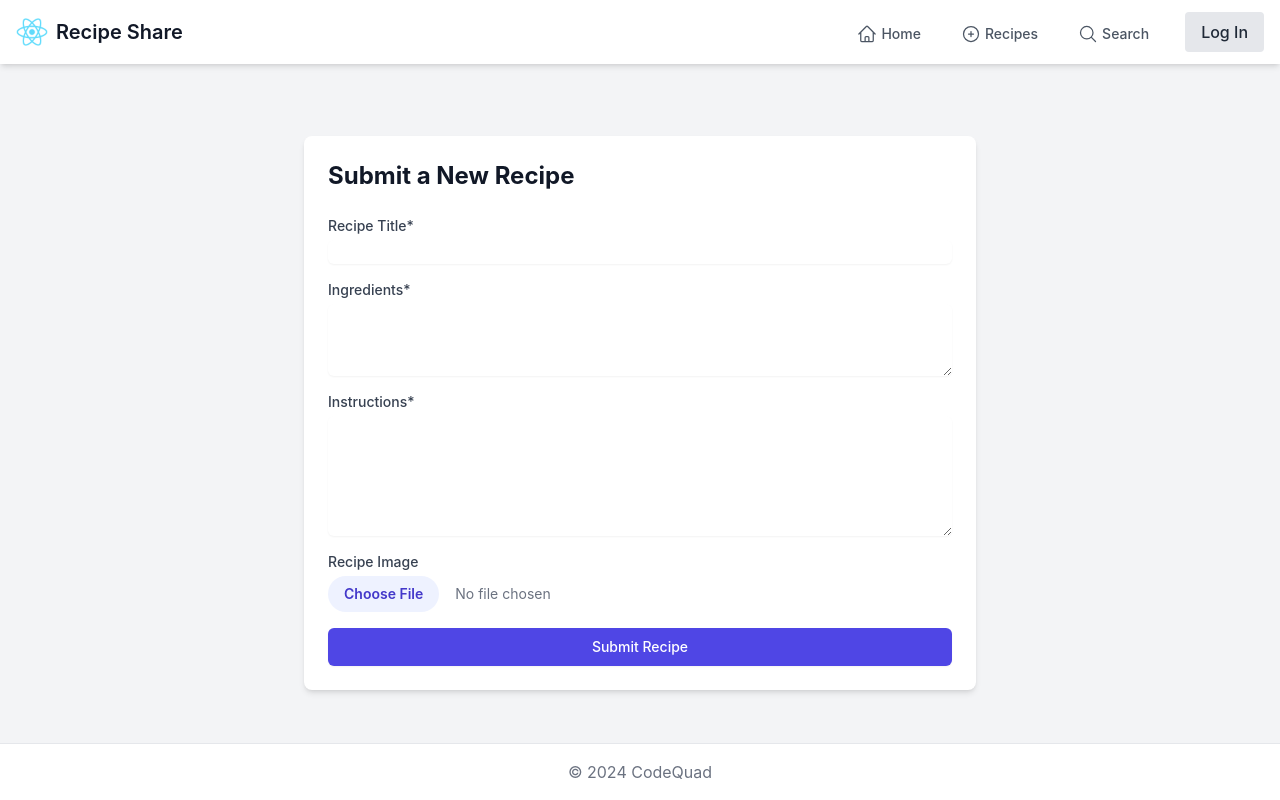
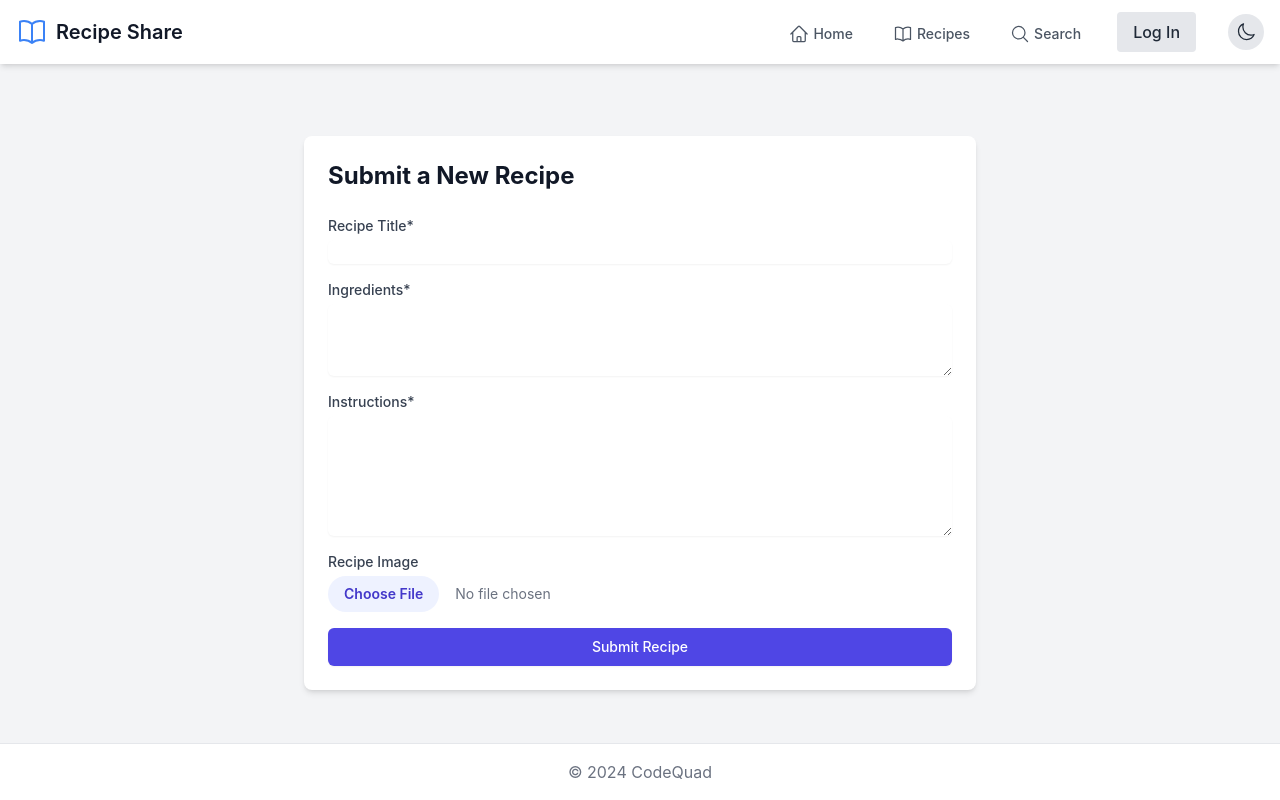
Before and after one commit to ritaban06/recipe-sharing-platform, a React (Create React App) app: page /submit in a window 1280 px wide. Built offline with nearby package versions, Linux system fonts and the light colour scheme.

Commit message:
temp dark mode

```diff
--- a/src/App.js
+++ b/src/App.js
@@ -1,7 +1,8 @@
 import React, { useState, useEffect } from 'react';
 import { BrowserRouter, Route, Routes, Link, useNavigate } from 'react-router-dom';
-import { HomeIcon, PlusCircleIcon, MagnifyingGlassIcon, XMarkIcon, Bars3Icon } from '@heroicons/react/24/outline';
+import { HomeIcon, BookOpenIcon, PlusCircleIcon, MagnifyingGlassIcon, XMarkIcon, Bars3Icon } from '@heroicons/react/24/outline';
 import { ThemeProvider } from './contexts/ThemeContext';
+import ThemeToggle from './components/ThemeToggle';
 import RecipeList from './components/RecipeList';
 import RecipeSubmission from './components/RecipeSubmission';
 import Search from './components/Search';
@@ -11,7 +12,6 @@ import CategoryMeals from './components/CategoryMeals';
 import RecipeDetail from './components/RecipeDetail';
 import { signOut } from "firebase/auth";
 import { auth } from "./firebase";
-import myIcon from './assets/my-icon.png'; // Import your custom icon image
 
 const NavBar = ({ isAuth, setIsAuth }) => {
   const [isMenuOpen, setIsMenuOpen] = useState(false);
@@ -33,13 +33,13 @@ const NavBar = ({ isAuth, setIsAuth }) => {
         <div className="flex justify-between h-16">
           <div className="flex items-center">
             <Link to="/" className="flex-shrink-0 flex items-center">
-              {/* Use the custom icon */}
-              <img src={myIcon} alt="Custom Icon" className="h-8 w-8" />
+              <BookOpenIcon className="h-8 w-8 text-blue-500 dark:text-blue-400" />
               <span className="text-xl font-semibold ml-2 text-gray-900 dark:text-white">Recipe Share</span>
             </Link>
           </div>
 
           <div className="flex items-center sm:hidden">
+            <ThemeToggle />
             <button
               onClick={toggleMenu}
               className="ml-2 inline-flex items-center justify-center p-2 rounded-md text-gray-400 hover:text-gray-500 dark:hover:text-gray-300 hover:bg-gray-100 dark:hover:bg-gray-700 focus:outline-none focus:ring-2 focus:ring-inset focus:ring-blue-500"
@@ -55,7 +55,7 @@ const NavBar = ({ isAuth, setIsAuth }) => {
 
           <div className="hidden sm:flex sm:items-center sm:ml-6 sm:space-x-8">
             <NavLink to="/" icon={<HomeIcon className="h-5 w-5 mr-1" />} text="Home" />
-            <NavLink to="/recipes" icon={<PlusCircleIcon className="h-5 w-5 mr-1" />} text="Recipes" />
+            <NavLink to="/recipes" icon={<BookOpenIcon className="h-5 w-5 mr-1" />} text="Recipes" />
             {isAuth && <NavLink to="/submit" icon={<PlusCircleIcon className="h-5 w-5 mr-1" />} text="Submit Recipe" />}
             <NavLink to="/search" icon={<MagnifyingGlassIcon className="h-5 w-5 mr-1" />} text="Search" />
             {!isAuth ? (
@@ -67,6 +67,7 @@ const NavBar = ({ isAuth, setIsAuth }) => {
                 Log Out
               </button>
             )}
+            <ThemeToggle />
           </div>
         </div>
       </div>
@@ -74,7 +75,7 @@ const NavBar = ({ isAuth, setIsAuth }) => {
       <div className={`sm:hidden ${isMenuOpen ? 'block' : 'hidden'}`}>
         <div className="pt-2 pb-3 space-y-1">
           <MobileNavLink to="/" icon={<HomeIcon className="h-5 w-5 inline mr-1" />} text="Home" />
-          <MobileNavLink to="/recipes" icon={<PlusCircleIcon className="h-5 w-5 inline mr-1" />} text="Recipes" />
+          <MobileNavLink to="/recipes" icon={<BookOpenIcon className="h-5 w-5 inline mr-1" />} text="Recipes" />
           {isAuth && <MobileNavLink to="/submit" icon={<PlusCircleIcon className="h-5 w-5 inline mr-1" />} text="Submit Recipe" />}
           <MobileNavLink to="/search" icon={<MagnifyingGlassIcon className="h-5 w-5 inline mr-1" />} text="Search" />
           {!isAuth ? (
```
